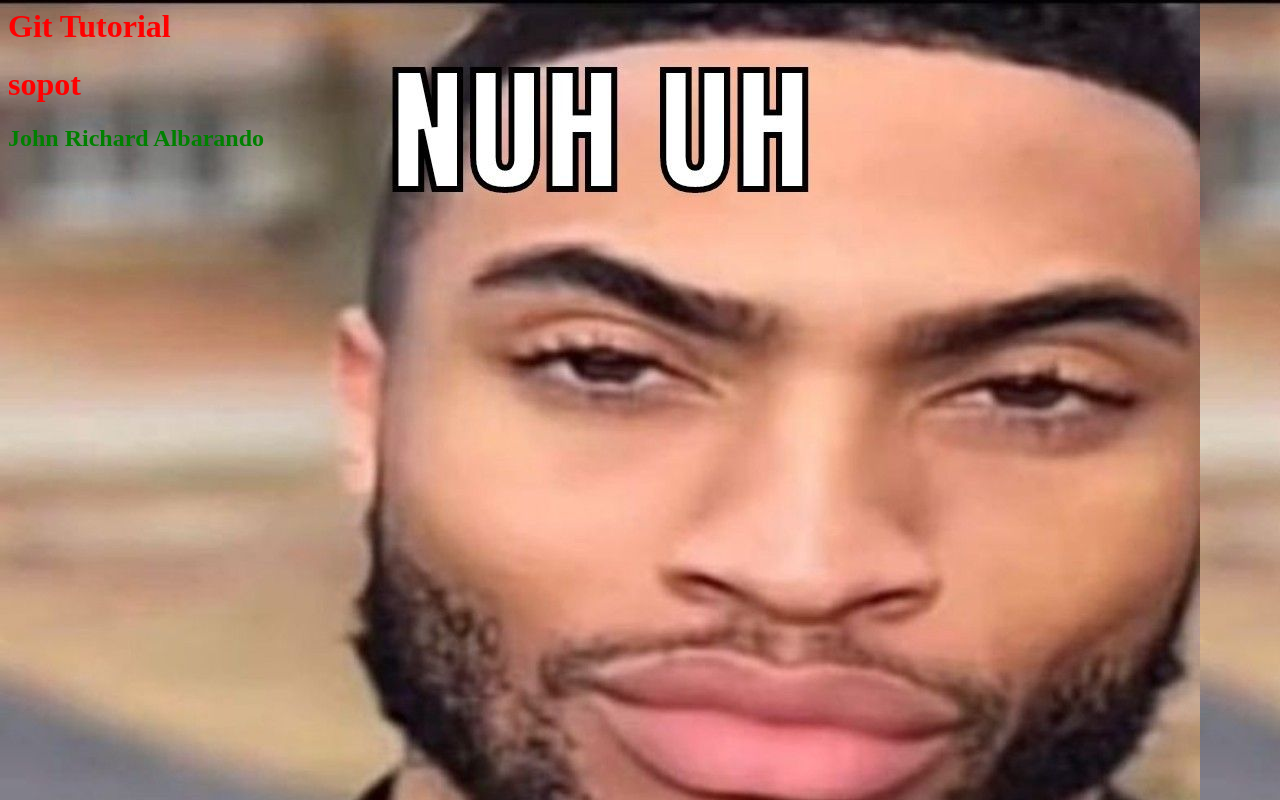
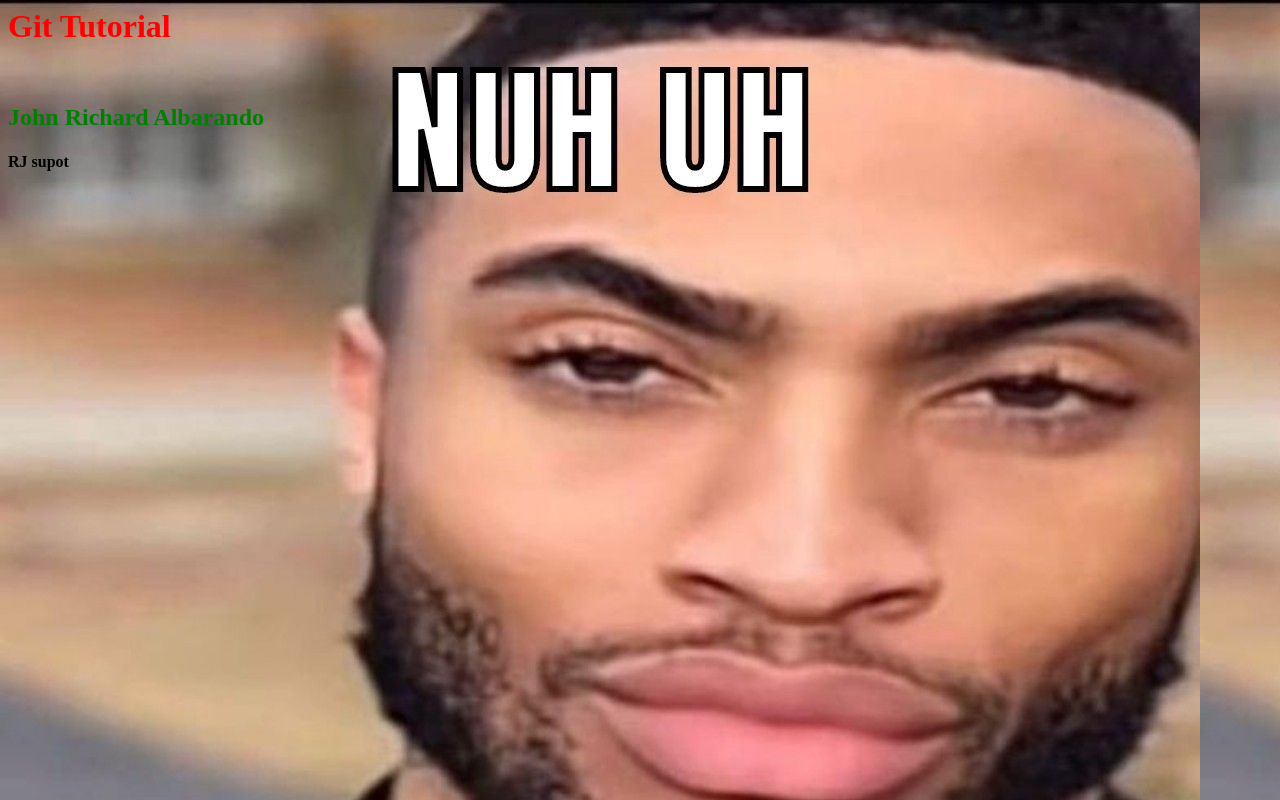
Before and after one commit to citizen-yuuta/firstgithub.com, a plain HTML site: page index.html in a window 1280 px wide. Drawn offline with Linux system fonts and the light colour scheme.

Commit message:
fix message

```diff
--- a/index.html
+++ b/index.html
@@ -1,13 +1,12 @@
 <html>
   <head>
-    <link rel="stylesheet" href="index.css"/>
+    <link rel="stylesheet" href="index.css" />
   </head>
   <body>
-<style>
-</style>
+    <style></style>
     <h1>Git Tutorial</h1>
-<h1>sopot</h1>
+    <br />
     <h2>John Richard Albarando</h2>
-
+    <h4>RJ supot</h4>
   </body>
 </html>
```
Lines whose indentation alone changed are shown as unchanged.
